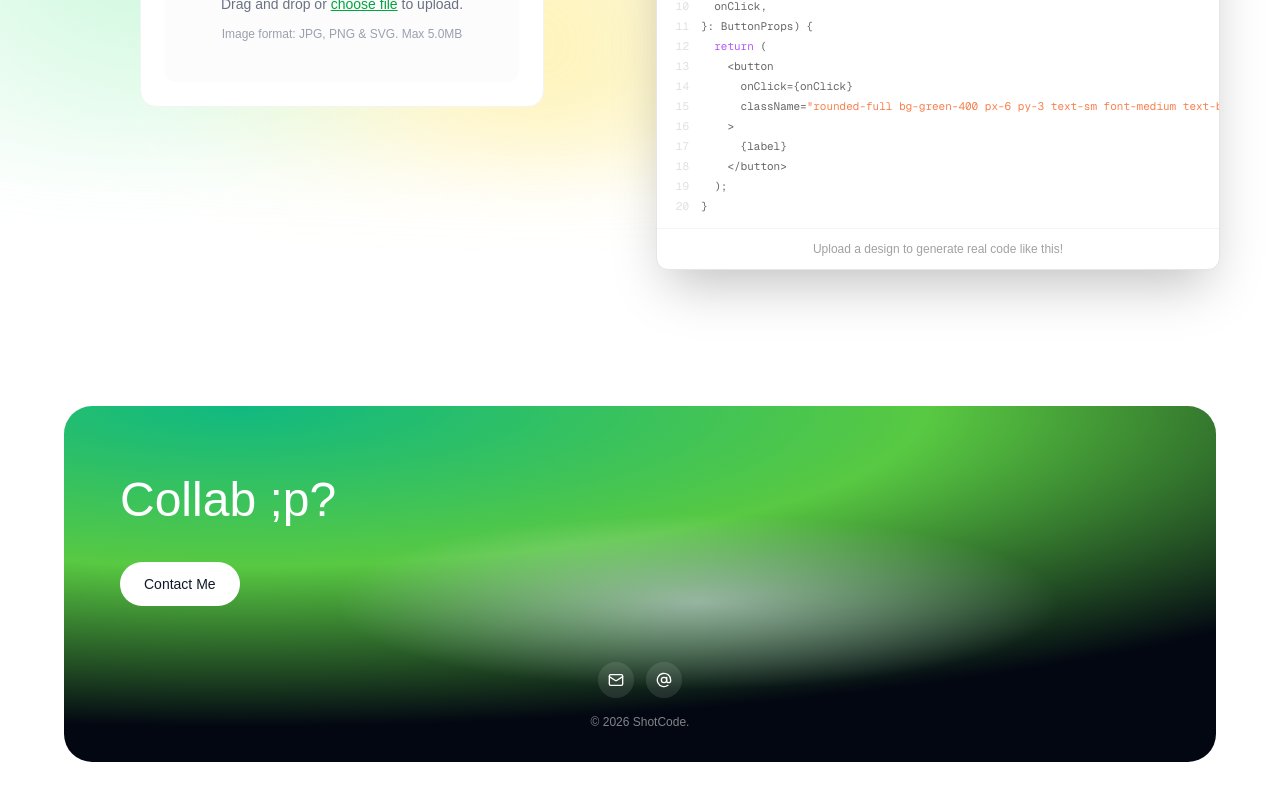
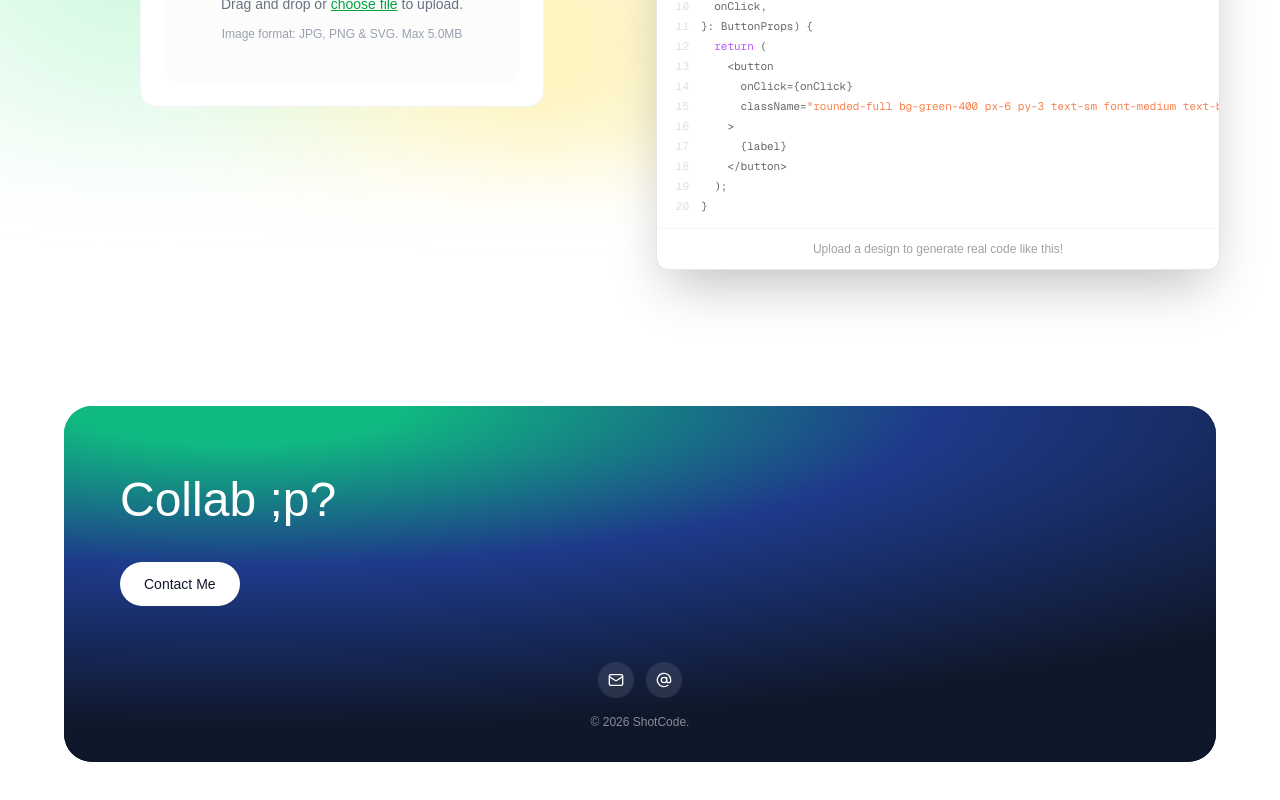
Before and after one commit to SukhdevThukral/shotcode, a Next.js app: page / in a window 1280 px wide. Shown: the part 820-1620 px from the top of the page. Built offline with nearby package versions, Linux system fonts and the light colour scheme.

Commit message:
feat: Update footer background gradient
- Adjust radial gradient in Footer.tsx for improved visual appeal
- Modify color stops and positioning of the background gradient

```diff
--- a/app/Footer.tsx
+++ b/app/Footer.tsx
@@ -21,7 +21,7 @@ export default function Footer(){
         <section className="px-4 py-10 md:px-10">
             <div className="relative mx-auto max-w-6xl overflow-hidden rounded-[28px] px-8 pt-14 pb-8 md:px-14 md:pt-16"
             style={{background: "radial-gradient(120% 90% at 15% 0%, #10B981  0%, #58c942 50%, #030712 100%)",}}>
-                <div className="pointer-events-none absolute inset-0" style={{background: "radial-gradient(45% 35% at 55% 55%, rgba(230, 226, 255, 0.55) 0%, rgba(20,14,56,0) 70%)",}} aria-hidden="true"/>
+                <div className="pointer-events-none absolute inset-0" style={{background: "radial-gradient(120% 90% at 15% 0%, #10B981 12%, #1E3A8A 50%, #0F172A 100%)",}} aria-hidden="true"/>
                 <div className="relative">
                     <h2 className="max-w-md text-4xl font-normal leading-tight text-white md:text-5xl">
                         Collab ;p?
```
